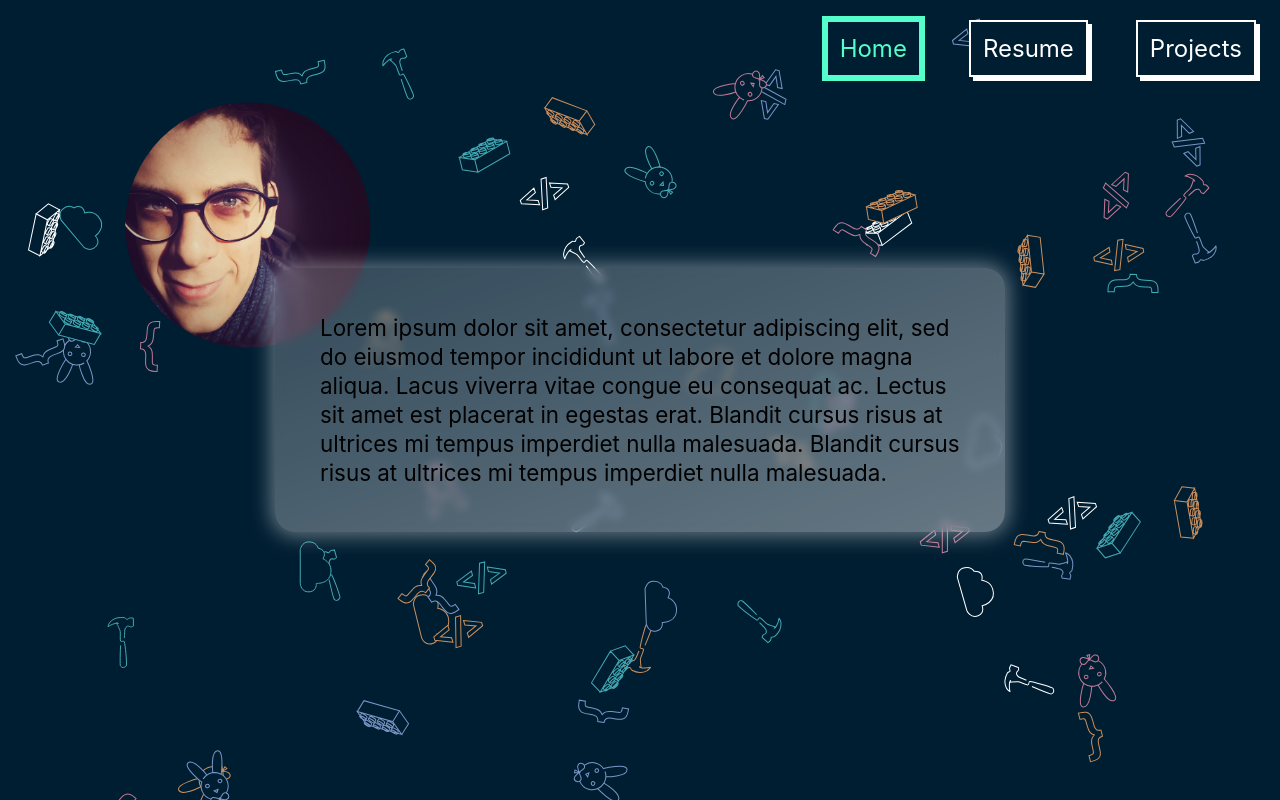
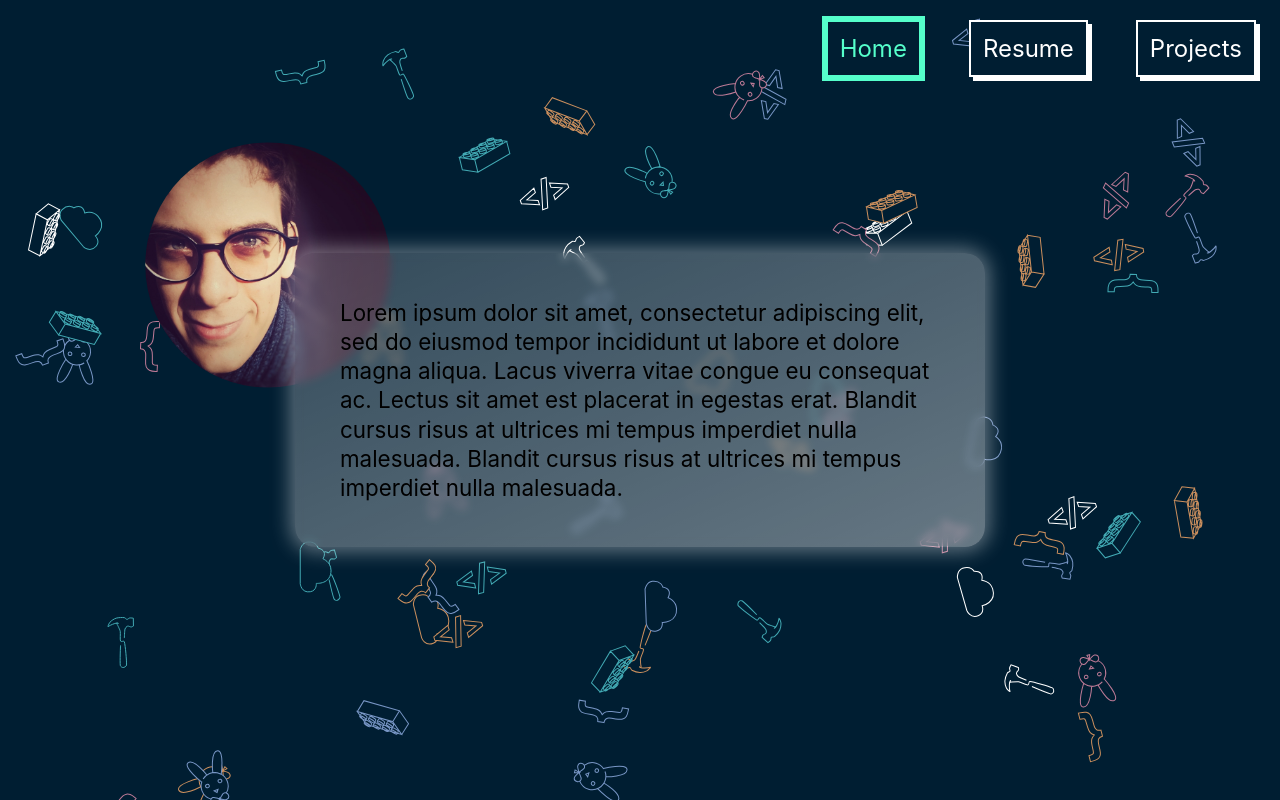
Before and after one commit to namfal/portfolio, a Vue app: page / in a window 1280 px wide. Built offline with nearby package versions, Linux system fonts and the light colour scheme.

Commit message:
adjusted the height and the width of the bio-text-container

```diff
--- a/src/components/IntroText.vue
+++ b/src/components/IntroText.vue
@@ -13,8 +13,10 @@ export default {
 
 <style scoped lang="less">
 	.bio-text-container {
-		height: 50vh;
+		height: 40vh;
 		width: 50vw;
+		max-width: 600px;
+		max-height: 500px;
 		display: flex;
 		justify-content: center;
 		align-items: center;
@@ -24,7 +26,7 @@ export default {
 
 	.bio {
 		border-radius: 20px;
-		width: 50vw;
+		width: 100%;
 		font-size: 1.4em;
 		padding: 2em;
 		line-height: 1.3em;
```
